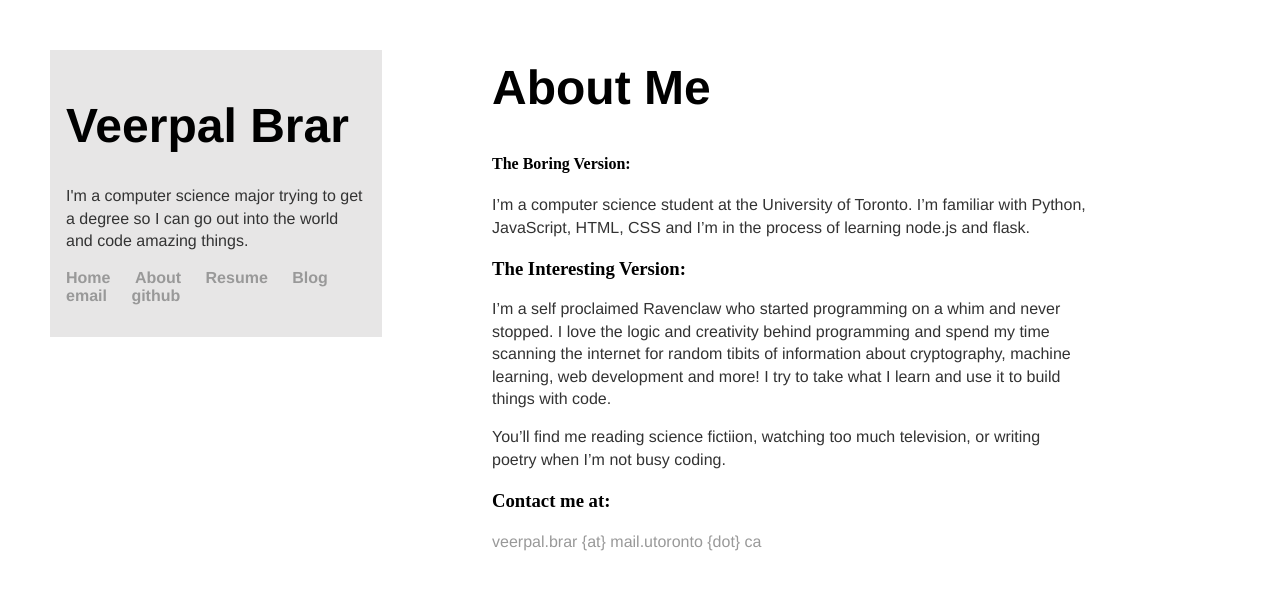
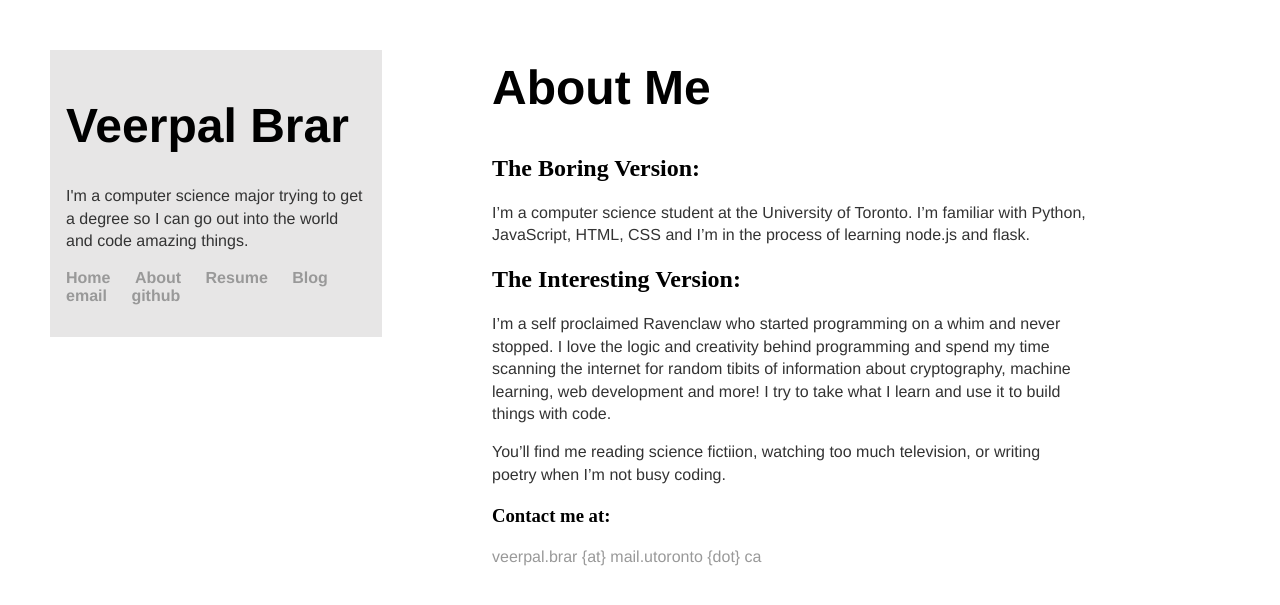
Before and after one commit to VeerpalBrar/VeerpalBrar.github.io, a Jekyll site: the page built from about.md, in a window 1280 px wide. Shown: the top 605 px of the page. Built offline with Jekyll 4.4.1, drawn with Linux system fonts in a browser that asks for light colours.

```diff
--- a/about.md
+++ b/about.md
@@ -5,16 +5,17 @@ permalink: /about/
 published: true
 ---
 
-#### The Boring Version:
+## The Boring Version:
 I'm a computer science student at the University of Toronto.
 I'm familiar with Python, JavaScript, HTML, CSS and I'm in the process of learning node.js and flask.
 
-### The Interesting Version:
+## The Interesting Version:
 I'm a self proclaimed Ravenclaw who started programming on a whim and never stopped. I love the logic and creativity behind programming and spend my time scanning the internet for random tibits of information about cryptography, machine learning, web development and more! I try to take what I learn and use it to build things with code.
 
 You'll find me reading science fictiion, watching too much television, or writing poetry when I'm not busy
 coding.
 
+
 ### Contact me at:
 
 [veerpal.brar {at} mail.utoronto {dot} ca]([v.brar@mail.utoronto.ca)
```
